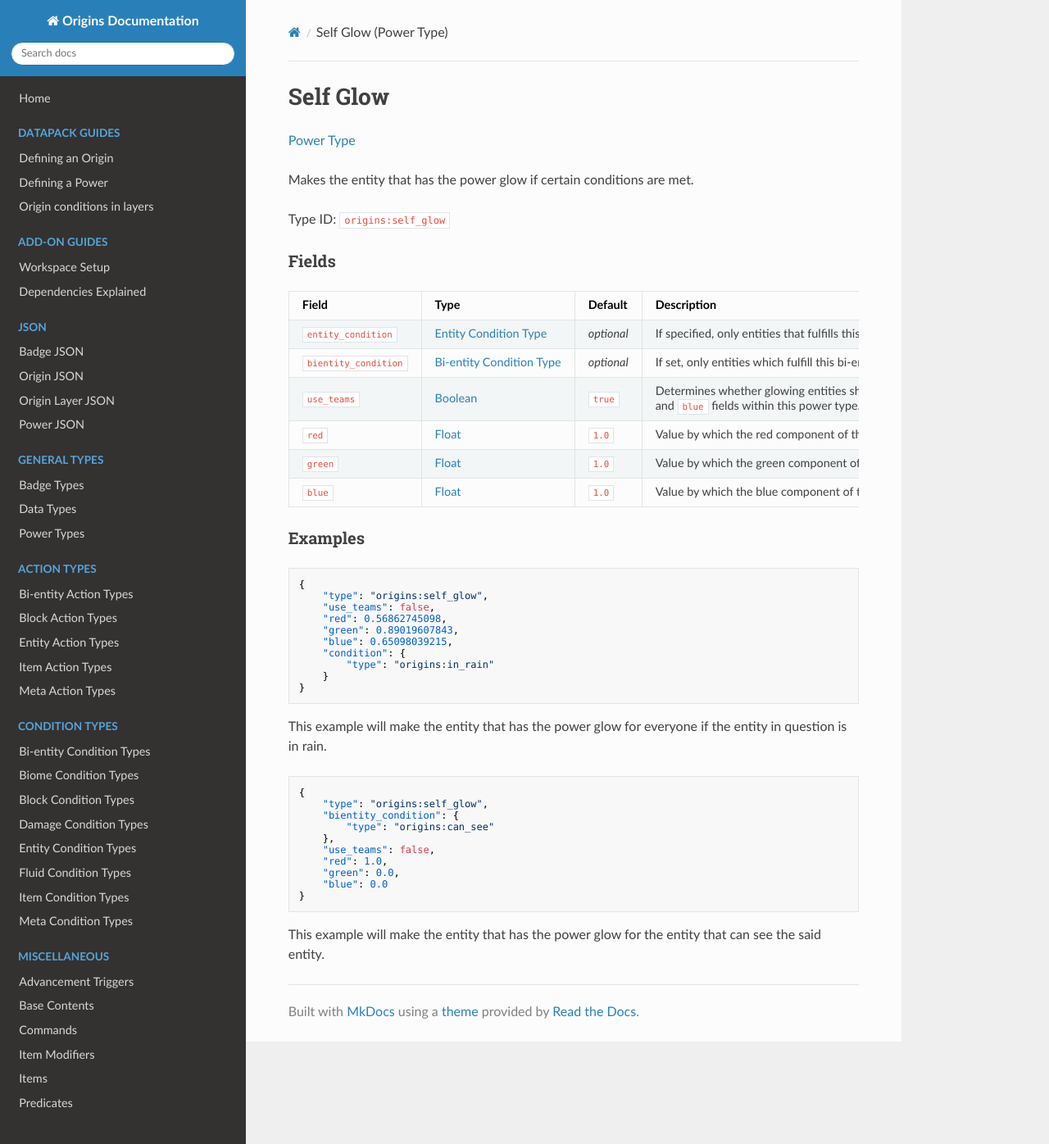
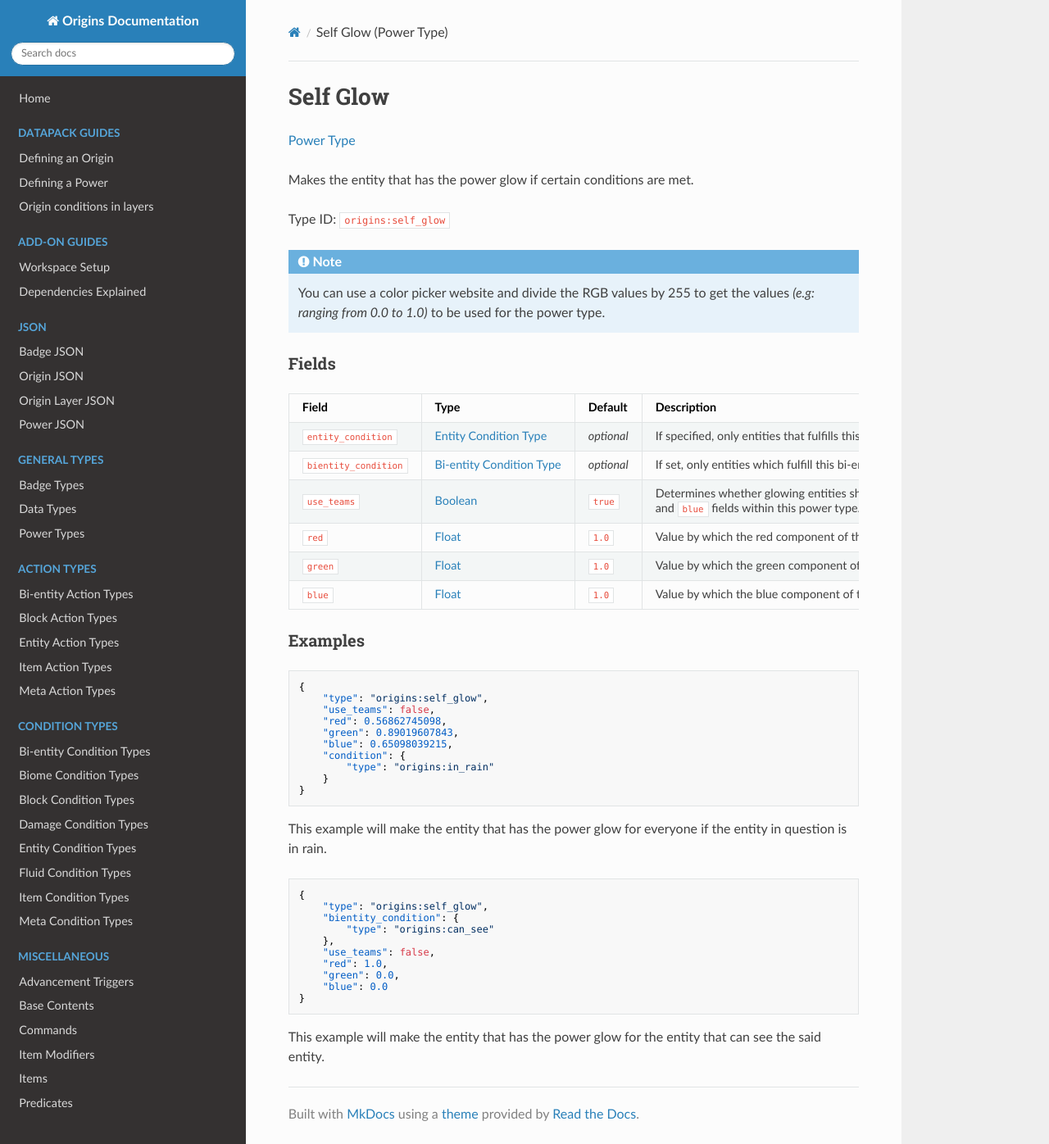
Before and after one commit to apace100/origins-docs, an MkDocs documentation site: the page built from docs/types/power_types/self_glow.md, in a window 1280 px wide and 1396 px high. Shown: the whole window at 82% size. Built offline with MkDocs 1.6.1, drawn with Linux system fonts in a browser that asks for light colours; nearby versions of some CDN libraries.

Commit message:
Updated `*_glow.md` (Power Types) + Added a note on how to convert RGB values to be used in the power types

```diff
--- a/docs/types/power_types/self_glow.md
+++ b/docs/types/power_types/self_glow.md
@@ -10,6 +10,11 @@ date: 2021-10-06
 Makes the entity that has the power glow if certain conditions are met.
 
 Type ID: `origins:self_glow`
+
+
+!!! note
+
+    You can use a color picker website and divide the RGB values by 255 to get the values *(e.g: ranging from 0.0 to 1.0)* to be used for the power type.
 
 
 ### Fields
```
Also changed, not shown: docs/types/power_types/entity_glow.md (+5 -0 lines).
